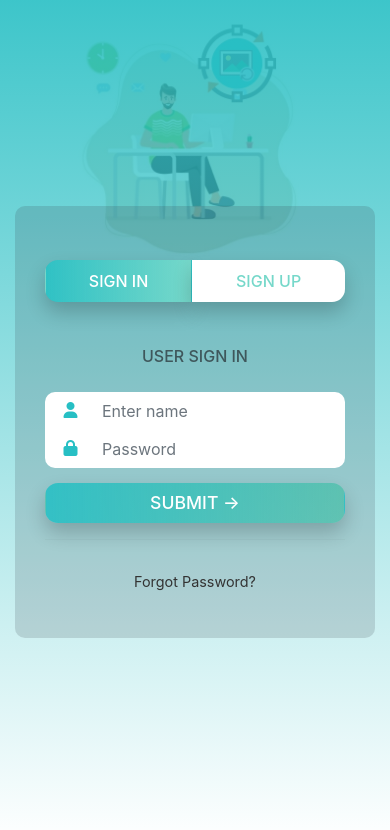
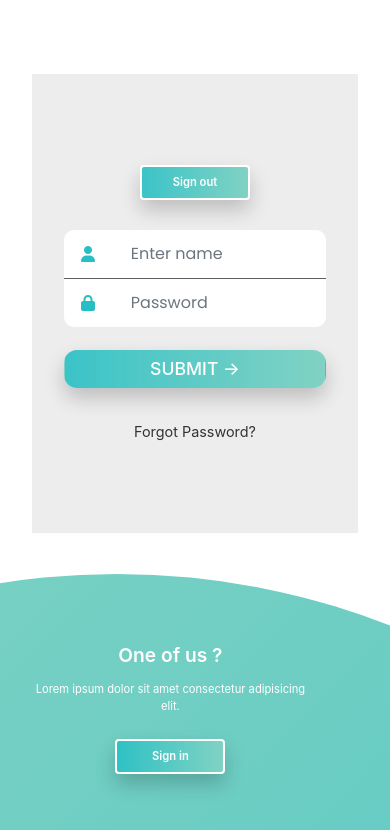
Before and after one commit to dudesIntz/Moving_Bird_Client, an Angular app: page / in a window 390 px wide. Shown: the top 830 px of the page. Built offline with nearby package versions, Linux system fonts and the light colour scheme.

Commit message:
sign-in and sign-up with animation

```diff
--- a/src/app/app.component.css
+++ b/src/app/app.component.css
@@ -1,73 +1,180 @@
+@import url("https://fonts.googleapis.com/css2?family=Poppins:wght@200;300;400;500;600;700;800&display=swap");
 
-.colorCode{
-    color: #27bfc4;
-    color: rgb(40 191 196);
-    color:#23ba97;
-    color: rgb(35 186 151);
+
+body,
+input {
+  font-family: "Poppins", sans-serif;
 }
-.bg{
-    background-image: linear-gradient(180deg, rgba(40, 191, 196, .9), rgba(40, 191, 196, 0)), url(../assets/loginBg.jpg);
-    width:100%;
-    height: 100vh;
-    background-size: contain;
-    background-repeat: no-repeat;
+
+.container1 {
+  position: relative;
+  width: 100%;
+  background-color: #fff;
+  min-height: 100vh;
+  overflow: hidden;
+}
+
+.forms-container {
+  position: absolute;
+  width: 100%;
+  height: 100%;
+  top: 0;
+  left: 0;
+}
+
+.signin-signup {
+  position: absolute;
+  top: 54%;
+  transform: translate(-50%, -50%);
+  left: 75%;
+  width: 27%;
+  transition: 1s 0.7s ease-in-out;
+  display: grid;
+  grid-template-columns: 1fr;
+  z-index: 5;
+  height: 62%;
+}
+form {
+    display: flex;
+    align-items: center;
+    justify-content: center;
+    flex-direction: column;
+    transition: all 0.2s 0.7s;
+    overflow: hidden;
+    grid-column: 1 / 2;
+    grid-row: 1 / 2;
+    padding: 2rem;
+    background: #1d1b1b14;
+  }
+form.sign-up-form {
+    opacity: 0;
+    z-index: 1;
+  }
+
+  form.sign-in-form {
+    z-index: 2;
+  }
+
+.panels-container {
+  position: absolute;
+  height: 100%;
+  width: 100%;
+  top: 0;
+  left: 0;
+  display: grid;
+  grid-template-columns: repeat(2, 1fr);
+}
+
+.container1:before {
+  content: "";
+  position: absolute;
+  height: 2000px;
+  width: 2000px;
+  top: -10%;
+  right: 48%;
+  transform: translateY(-50%);
+  background-image: linear-gradient(-45deg, #40c4c7 0%, #86d3c2 100%);
+  transition: 1.8s ease-in-out;
+  border-radius: 50%;
+  z-index: 6;
+}
+
+.image {
+  width: 100%;
+  transition: transform 1.1s ease-in-out;
+  transition-delay: 0.4s;
+}
+
+.panel {
+  display: flex;
+  flex-direction: column;
+  align-items: flex-end;
+  justify-content: space-around;
+  text-align: center;
+  z-index: 6;
+}
+
+.left-panel {
+  pointer-events: all;
+  padding: 3rem 17% 2rem 12%;
+}
+
+.right-panel {
+  pointer-events: none;
+  padding: 3rem 12% 2rem 17%;
+}
+
+.panel .content {
+  color: #fff;
+  transition: transform 0.9s ease-in-out;
+  transition-delay: 0.6s;
+}
+
+.panel h3 {
+  font-weight: 600;
+  line-height: 1;
+  font-size: 1.5rem;
+}
+
+.panel p {
+  font-size: 0.95rem;
+  padding: 0.7rem 0;
+}
+
+.btn.transparent {
+  border: 2px solid #fff;
+  width: 130px;
+  height: 41px;
+  font-weight: 600;
+  font-size: 0.8rem;
+}
+.btn.transparent:hover{
+    box-shadow: none;
+}
+.right-panel .image,
+.right-panel .content {
+  transform: translateX(800px);
+}
+
+
+.signinBtn{
 
 }
-.form-container{
-    background: #343a402b;
-     padding:30px;
-    border-radius:10px;
-}
-.signinBtn{
-    background: #76d8ca;
+.signupBtn {
+    margin-bottom: 30px;
+    background-image: linear-gradient(to right, rgba(40, 191, 196, .9), rgb(128 210 195));
+    box-shadow: 0 10px 20px rgba(0, 0, 0, .2);
     color: white;
-    border-bottom-left-radius: 13px;
-    border-top-left-radius: 13px;
-    background-image: linear-gradient(to right, rgba(40, 191, 196, .9), rgba(40, 191, 196, 0));
-    box-shadow: 0 10px 20px rgba(0, 0, 0, .2);
-    outline: none;
-    font-size: 1rem;
-    font-weight: 500;
-    margin: 0 !important;
-}
-.signupBtn{
-    background: white;
-    color:#76d8ca;
-    border-bottom-right-radius: 13px;
-    border-top-right-radius: 13px;
-    box-shadow: 0 10px 20px rgba(0, 0, 0, .2);
-    outline: none;
-    font-size: 1rem;
-    font-weight: 500;
-    margin: 0 !important;
 }
 .loginBtn{
     display: block;
     width: 100%;
     border-radius: 13px;
-    background-image: linear-gradient(to right, rgba(40, 191, 196, .9), rgba(35, 186, 151, .5));
+    background-image: linear-gradient(to right, rgba(40, 191, 196, .9), rgb(128 210 195));
     box-shadow: 0 10px 20px rgba(0, 0, 0, .2);
     font-size: 1.1rem;
     font-weight: 500;
     color: white;
     text-transform: uppercase;
-    margin-top:15px;
+    margin-top:23px;
     /* margin: 16% 0; */
     transition: .5s;
+    padding: 5px;
 }
 .loginBtn:hover{
-    transform: translateY(-3px);
+transform: translateY(-3px);
   box-shadow: 0 10px 20px rgba(0, 0, 0, .2);
   background-position: right;
 }
 
-.loginBtn:active{
+.loginBtn:active {
   transform: translateY(-1px);
   background-position:left;
   box-shadow: 0 10px 20px rgba(0, 0, 0, .2);
+  background-color: none;
 }
+
 .btn-margin{
-    margin: 8% 0;
 }
 .nomargin{
     margin:0 !important;
@@ -77,13 +184,18 @@
     display: grid;
     grid-template-columns: 15% 85%;
     background: white;
+    width: 100%;
+    padding: 5px;
 }
 .userBox, .passwordBox{
-    border: none;;
+    border: none;
+    margin-left: 12px;
 }
 .icon{
-    padding: 13% 41%;
     color: #27bfc4;
+    align-self: center;
+    /* align-items: center; */
+    text-align: center;
 }
 
 .loginText{
@@ -100,6 +212,7 @@
 .formGrp.user{
     border-top-left-radius: 10px;
     border-top-right-radius: 10px;
+    border-bottom: 1px solid #000000a1;
 }
 .formGrp.password{
     border-bottom-left-radius: 10px;
@@ -112,8 +225,209 @@ text-decoration: none;
 color: #333;
 font-size: 0.9rem;
 transition: .3s;
-padding:15px;
 }
 .fpw:hover{
 color:#38d39f
 }
+
+/* ANIMATION */
+
+.container1.sign-up-mode:before {
+  transform: translate(100%, -50%);
+  right: 52%;
+}
+
+.container1.sign-up-mode .left-panel .image,
+.container1.sign-up-mode .left-panel .content {
+  transform: translateX(-800px);
+}
+
+.container1.sign-up-mode .signin-signup {
+  left: 25%;
+}
+
+.container1.sign-up-mode form.sign-up-form {
+  opacity: 1;
+  z-index: 2;
+}
+
+.container1.sign-up-mode form.sign-in-form {
+  opacity: 0;
+  z-index: 1;
+
+}
+
+.container1.sign-up-mode .right-panel .image,
+.container1.sign-up-mode .right-panel .content {
+  transform: translateX(0%);
+}
+
+.container1.sign-up-mode .left-panel {
+  pointer-events: none;
+}
+
+.container1.sign-up-mode .right-panel {
+  pointer-events: all;
+}
+@media (max-width: 870px) {
+  .signin-signup{
+    width: 35%;
+  }
+}
+
+@media (max-width: 770px) {
+  .signin-signup{
+    width: 38%;
+  }
+}
+@media (max-width: 670px) {
+  .signin-signup{
+    width: 40%;
+  }
+}
+@media (max-width: 570px) {
+  .signin-signup{
+    width: 48%;
+  }
+}
+
+
+@media (max-width: 470px) {
+    .container1 {
+      min-height: 500px;
+      height: 100vh;
+    }
+    .signin-signup {
+      width: 100%;
+      top: 95%;
+      transform: translate(-50%, -100%);
+      transition: 1s 0.8s ease-in-out;
+      padding: 2rem;
+    }
+
+    .signin-signup,
+    .container1.sign-up-mode .signin-signup {
+      left: 50%;
+    }
+
+    .panels-container {
+      grid-template-columns: 1fr;
+      grid-template-rows: 1fr 2fr 1fr;
+    }
+
+    .panel {
+      flex-direction: row;
+      justify-content: space-around;
+      align-items: center;
+      padding: 2.5rem 8%;
+      grid-column: 1 / 2;
+    }
+
+    .right-panel {
+      grid-row: 3 / 4;
+    }
+
+    .left-panel {
+      grid-row: 1 / 2;
+    }
+
+    .image {
+     display: none;
+    }
+
+    .panel .content {
+      padding-right: 15%;
+      transition: transform 0.9s ease-in-out;
+      transition-delay: 0.8s;
+    }
+
+    .panel h3 {
+      font-size: 1.2rem;
+    }
+
+    .panel p {
+      font-size: 0.7rem;
+      padding: 0.5rem 0;
+    }
+
+    .btn.transparent {
+      width: 110px;
+      height: 35px;
+      font-size: 0.7rem;
+    }
+
+    .container1:before {
+      width: 1500px;
+      height: 1500px;
+      transform: translateX(-50%);
+      left: 30%;
+      bottom: 68%;
+      right: initial;
+      top: initial;
+      transition: 2s ease-in-out;
+    }
+
+    .container1.sign-up-mode:before {
+      transform: translate(-50%, 100%);
+      bottom: 32%;
+      right: initial;
+    }
+
+    .container1.sign-up-mode .left-panel .image,
+    .container1.sign-up-mode .left-panel .content {
+      transform: translateY(-300px);
+    }
+
+    .container1.sign-up-mode .right-panel .image,
+    .container1.sign-up-mode .right-panel .image {
+      display: none;
+    }
+
+    .right-panel .image,
+    .right-panel .content {
+      transform: translateY(300px);
+    }
+
+    .container1.sign-up-mode .signin-signup {
+      top: 5%;
+      transform: translate(-50%, 0);
+    }
+  }
+
+  @media (max-width: 370px) {
+    .signin-signup {
+      width: 100%;
+    }
+    .container1.sign-up-mode .right-panel .image,
+    .container1.sign-up-mode .right-panel .content {
+      transform: translateY(57px);
+    }
+    .left-panel .image,
+    .left-panel .content {
+      transform: translateY(-34px);
+    }
+
+    form {
+      padding: 0 1.5rem;
+    }
+
+    .image {
+      display: none;
+    }
+    .panel .content {
+      padding: 0.5rem 1rem;
+    }
+    .container1 {
+      padding: 1.5rem;
+    }
+
+    .container1:before {
+      bottom: 72%;
+      left: 50%;
+    }
+
+    .container1.sign-up-mode:before {
+      bottom: 28%;
+      left: 50%;
+    }
+  }
--- a/src/app/app.component.html
+++ b/src/app/app.component.html
@@ -1,13 +1,11 @@
-<div class="container-fluid bg">
-  <div class="row justify-content-end align-items-center h-100">
-    <div class="col-12 col-sm-6 col-lg-4">
+<div class="container1" [ngClass]="{'sign-up-mode':isSlected}">
+    <div class="forms-container">
+      <div class="signin-signup">
+        <form action="#" class="sign-in-form">
+            <button class="btn transparent signupBtn">
+                Sign in
+              </button>
 
-      <form class="form-container">
-        <div class="btn-group btn-group-lg btn-margin" style="width:100%">
-          <button type="button" class="btn signinBtn">SIGN IN</button>
-          <button type="button" class="btn signupBtn">SIGN UP</button>
-        </div>
-        <p class="loginText">USER SIGN IN</p>
               <div class="form-group nomargin formGrp user">
                 <div class="icon">
                   <i class="fas fa-user"></i>
@@ -28,6 +26,58 @@
               <hr>
                       <a class="fpw" href="#"> Forgot Password?</a>
         </form>
+        <form action="#" class="sign-up-form">
+            <button class="btn transparent signupBtn" >
+                Sign out
+              </button>
+              <div class="form-group nomargin formGrp user">
+                <div class="icon">
+                  <i class="fas fa-user"></i>
+                </div>
+                <div>
+                  <input type="user" class="form-control userBox" id="user"  placeholder="Enter name">
+                </div>
+              </div>
+
+              <div class="form-group nomargin formGrp password">
+                <div class="icon">
+                  <i class="fas fa-lock"></i>
+                </div>
+                <div>
+                  <input type="password" class="form-control passwordBox" id="" placeholder="Password">
+                </div>
+              </div>
+              <button type="submit" class="btn loginBtn btn-block">Submit <span>&rarr;</span></button>
+              <hr>
+                      <a class="fpw" href="#"> Forgot Password?</a>
+        </form>
+      </div>
+    </div>
+
+    <div class="panels-container">
+      <div class="panel left-panel">
+        <div class="content">
+          <h3>New here ?</h3>
+          <p>
+            Lorem ipsum, dolor sit amet consectetur adipisicing elit.
+          </p>
+          <button class="btn transparent signupBtn" id="sign-up-btn" (click) ="ani()">
+            Sign up
+          </button>
+        </div>
+        <img src="../assets/register.svg" class="image" alt="" />
+      </div>
+      <div class="panel right-panel">
+        <div class="content">
+          <h3>One of us ?</h3>
+          <p>
+            Lorem ipsum dolor sit amet consectetur adipisicing elit.
+          </p>
+          <button class="btn transparent signupBtn" id="sign-in-btn" (click) ="ani1()">
+            Sign in
+          </button>
+        </div>
+        <img src="../assets/logo.svg" class="image" alt="" />
       </div>
     </div>
   </div>
--- a/src/app/app.component.ts
+++ b/src/app/app.component.ts
@@ -7,4 +7,16 @@ import { Component } from '@angular/core';
 })
 export class AppComponent {
   title = 'LearningApp';
+  isSlected:boolean =true;
+  constructor(){
+
+  }
+  ani(){
+    this.isSlected = true;
+    console.log(this.isSlected);
+  }
+  ani1(){
+    this.isSlected = false;
+    console.log(this.isSlected);
+  }
 }
```
Also changed, not shown: src/assets/log.svg (added), src/assets/register.svg (added). Lines whose indentation alone changed are shown as unchanged.
